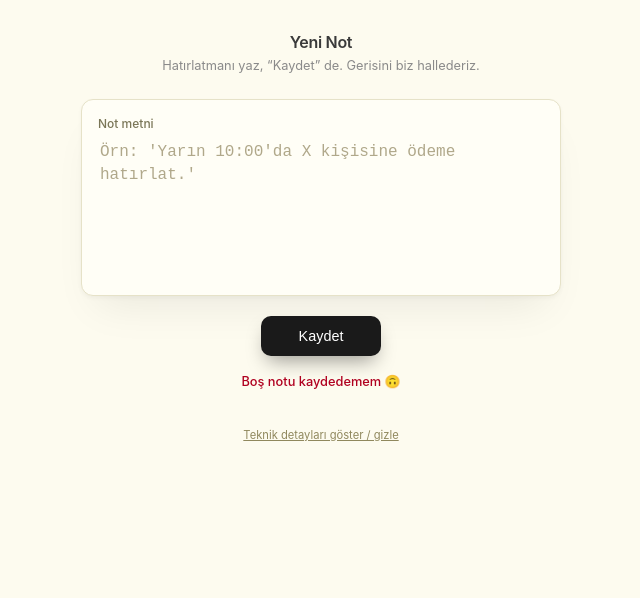
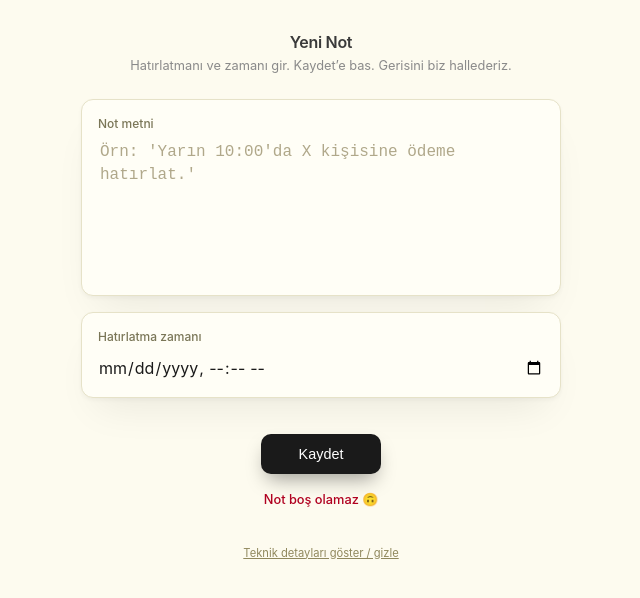
Before and after one commit to mataramasuko95/farcaster-reminder-app, a plain HTML site: page index.html in a window 1280 px wide. Both pictures are taken after a click on the button "Kaydet". Shown: the whole page, without its empty margins (319-959 px from the left). Drawn offline with Linux system fonts and the light colour scheme.

Commit message:
updateindex

```diff
--- a/index.html
+++ b/index.html
@@ -5,9 +5,8 @@
   <title>Yeni Not</title>
 
   <style>
-    /* sayfa genel */
     body {
-      background-color: #fdfbef; /* notlar uygulaması gibi hafif krem */
+      background-color: #fdfbef;
       font-family: -apple-system, BlinkMacSystemFont, "SF Pro Text", system-ui, "Segoe UI", Roboto, sans-serif;
       color: #1a1a1a;
       margin: 0;
@@ -25,7 +24,6 @@
       padding: 32px 16px 80px;
     }
 
-    /* üst başlık */
     .header {
       text-align: center;
       margin-bottom: 24px;
@@ -46,8 +44,8 @@
       line-height: 1.2rem;
     }
 
-    /* not alanı kartı */
-    .note-card {
+    .note-card,
+    .time-card {
       background-color: #fffef6;
       border: 1px solid #e6e2c8;
       box-shadow:
@@ -57,6 +55,7 @@
       padding: 16px 16px 12px;
       display: flex;
       flex-direction: column;
+      margin-bottom: 16px;
     }
 
     .note-label {
@@ -82,7 +81,22 @@
       color: #b0a88a;
     }
 
-    /* buton alanı */
+    input[type="datetime-local"] {
+      width: 100%;
+      border: none;
+      background: transparent;
+      font-size: 1rem;
+      line-height: 1.4rem;
+      color: #1a1a1a;
+      outline: none;
+      padding: 4px 0;
+      font-family: inherit;
+    }
+
+    input[type="datetime-local"]::placeholder {
+      color: #b0a88a;
+    }
+
     .actions {
       margin-top: 20px;
       display: flex;
@@ -108,7 +122,6 @@
       background-color: #000;
     }
 
-    /* durum mesajı */
     .status-wrapper {
       margin-top: 16px;
       min-height: 32px;
@@ -120,7 +133,7 @@
     }
 
     .status-ok {
-      color: #2e7d32; /* hafif yeşilimsi */
+      color: #2e7d32;
       font-weight: 500;
     }
 
@@ -129,7 +142,6 @@
       font-weight: 500;
     }
 
-    /* debug teknik bilgi kutusu - kullanıcı normalde görmez ama biz istersek açarız */
     .debug-toggle {
       margin-top: 24px;
       text-align: center;
@@ -157,7 +169,6 @@
     }
   </style>
 
-  <!-- ileride Farcaster actions / signer için kullanacağız -->
   <script src="https://cdn.jsdelivr.net/npm/@farcaster/js@latest"></script>
 </head>
 
@@ -166,10 +177,10 @@
     <!-- HEADER -->
     <div class="header">
       <div class="title">Yeni Not</div>
-      <div class="subtitle">Hatırlatmanı yaz, “Kaydet” de. Gerisini biz hallederiz.</div>
+      <div class="subtitle">Hatırlatmanı ve zamanı gir. Kaydet’e bas. Gerisini biz hallederiz.</div>
     </div>
 
-    <!-- NOTE CARD -->
+    <!-- NOTE INPUT -->
     <div class="note-card">
       <div class="note-label">Not metni</div>
       <textarea
@@ -178,17 +189,24 @@
       ></textarea>
     </div>
 
+    <!-- TIME INPUT -->
+    <div class="time-card">
+      <div class="note-label">Hatırlatma zamanı</div>
+      <input
+        id="timeInput"
+        type="datetime-local"
+      />
+    </div>
+
     <!-- SAVE BUTTON -->
     <div class="actions">
       <button class="save-btn" onclick="handleSave()">Kaydet</button>
     </div>
 
     <!-- STATUS -->
-    <div class="status-wrapper" id="statusBox">
-      <!-- buraya 'Kaydedildi ✅' vs yazacağız -->
-    </div>
+    <div class="status-wrapper" id="statusBox"></div>
 
-    <!-- DEV/DEBUG -->
+    <!-- DEBUG -->
     <div class="debug-toggle" onclick="toggleDebug()">
       Teknik detayları göster / gizle
     </div>
@@ -198,19 +216,24 @@
   <script>
     async function handleSave() {
       const noteText = document.getElementById("noteInput").value.trim();
+      const remindAt = document.getElementById("timeInput").value;
       const statusBox = document.getElementById("statusBox");
 
       if (!noteText) {
-        statusBox.innerHTML = `<span class="status-err">Boş notu kaydedemem 🙃</span>`;
+        statusBox.innerHTML = `<span class="status-err">Not boş olamaz 🙃</span>`;
+        return;
+      }
+      if (!remindAt) {
+        statusBox.innerHTML = `<span class="status-err">Zaman seçmelisin ⏰</span>`;
         return;
       }
 
-      // Bu request backend'e not'u gönderiyor.
-      // İleride backend bu not için zincire gidecek tx planını üretir.
-      // Şimdilik sahte FID vb. göndermeye devam ediyoruz, ama amount/eth'i UI'da göstermiyoruz.
+      // remindAt tarayıcıdan "2025-10-28T10:30" gibi gelir
+      // backend'e bu şekilde göndereceğiz.
       const body = {
-        fid: 1234, // ileride gerçek kullanıcıya göre
-        note: noteText
+        fid: 1234,
+        note: noteText,
+        remindAt: remindAt
       };
 
       try {
@@ -223,18 +246,18 @@
         const data = await res.json();
         console.log("Sunucu cevabı:", data);
 
-        // başarılı mı?
         if (data && data.ok) {
           statusBox.innerHTML = `<span class="status-ok">Kaydedildi ✅</span>`;
         } else {
           statusBox.innerHTML = `<span class="status-err">Kaydedilemedi ❌</span>`;
         }
 
-        // geliştirici olarak yine elimizde olsun diye debug'a basıyoruz
         renderDebug(data);
 
-        // textarea'yı temizleyelim (not girildi sayalım)
+        // formu temizle
         document.getElementById("noteInput").value = "";
+        // zamanı temizlemek istersen:
+        document.getElementById("timeInput").value = "";
 
       } catch (err) {
         console.error("Hata:", err);
@@ -250,9 +273,10 @@
 
     function toggleDebug() {
       const box = document.getElementById("debugBox");
-      box.style.display = (box.style.display === "none" || box.style.display === "")
-        ? "block"
-        : "none";
+      box.style.display =
+        (box.style.display === "none" || box.style.display === "")
+          ? "block"
+          : "none";
     }
   </script>
 </body>
```
